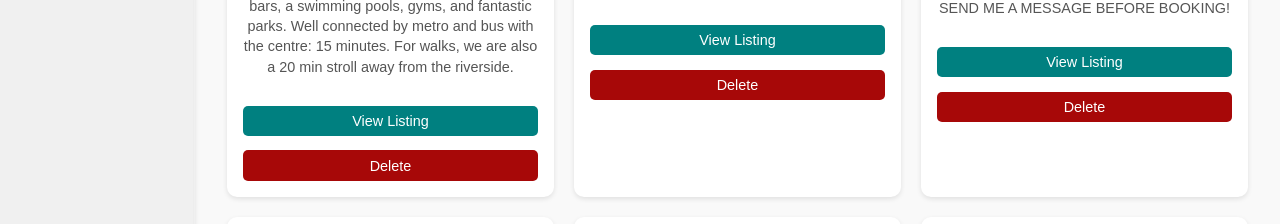
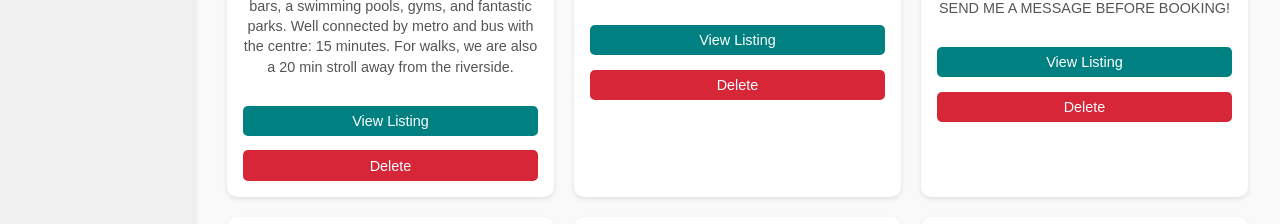
Before and after one commit to paulroar/React-project, a React (Vite) app in the folder my-react-app/: page /listings in a window 1280 px wide. Shown: the part 533-757 px from the top of the page. Built offline with nearby package versions, Linux system fonts and the light colour scheme.

Commit message:
Css implemented, About page, Error Page

```diff
--- a/my-react-app/src/pages/AllListingPage.css
+++ b/my-react-app/src/pages/AllListingPage.css
@@ -74,7 +74,7 @@
     padding: 0.5em 1em;
     font-size: 0.9em;
     color: white;
-    background-color: #a70808;
+    background-color: #D72638;
     border: none;
     border-radius: 5px;
     cursor: pointer;
@@ -82,5 +82,5 @@
   }
 
   .delete-button:hover {
-    background-color: #aa4a4a;
+    background-color: #FF5A5F;
     }
```
